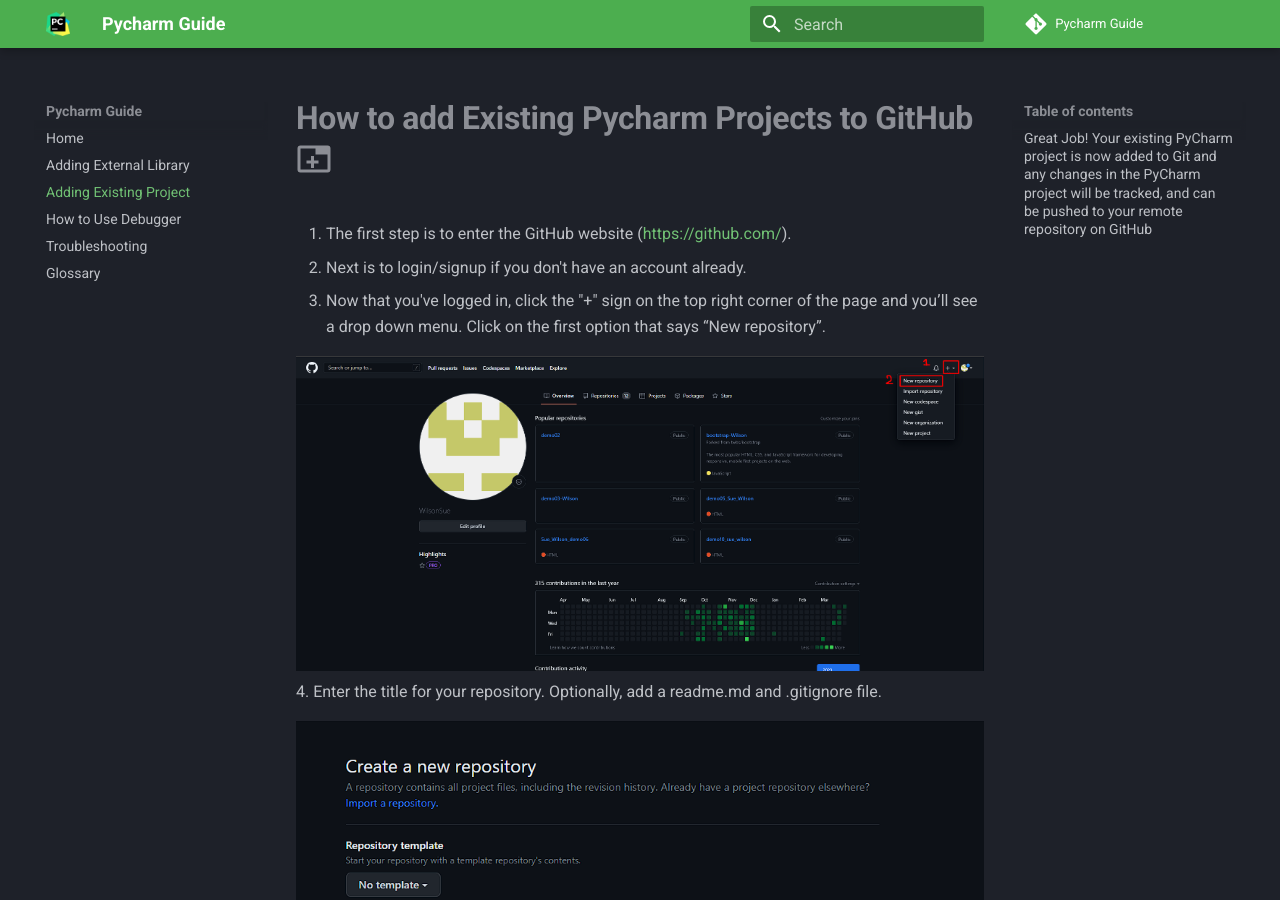
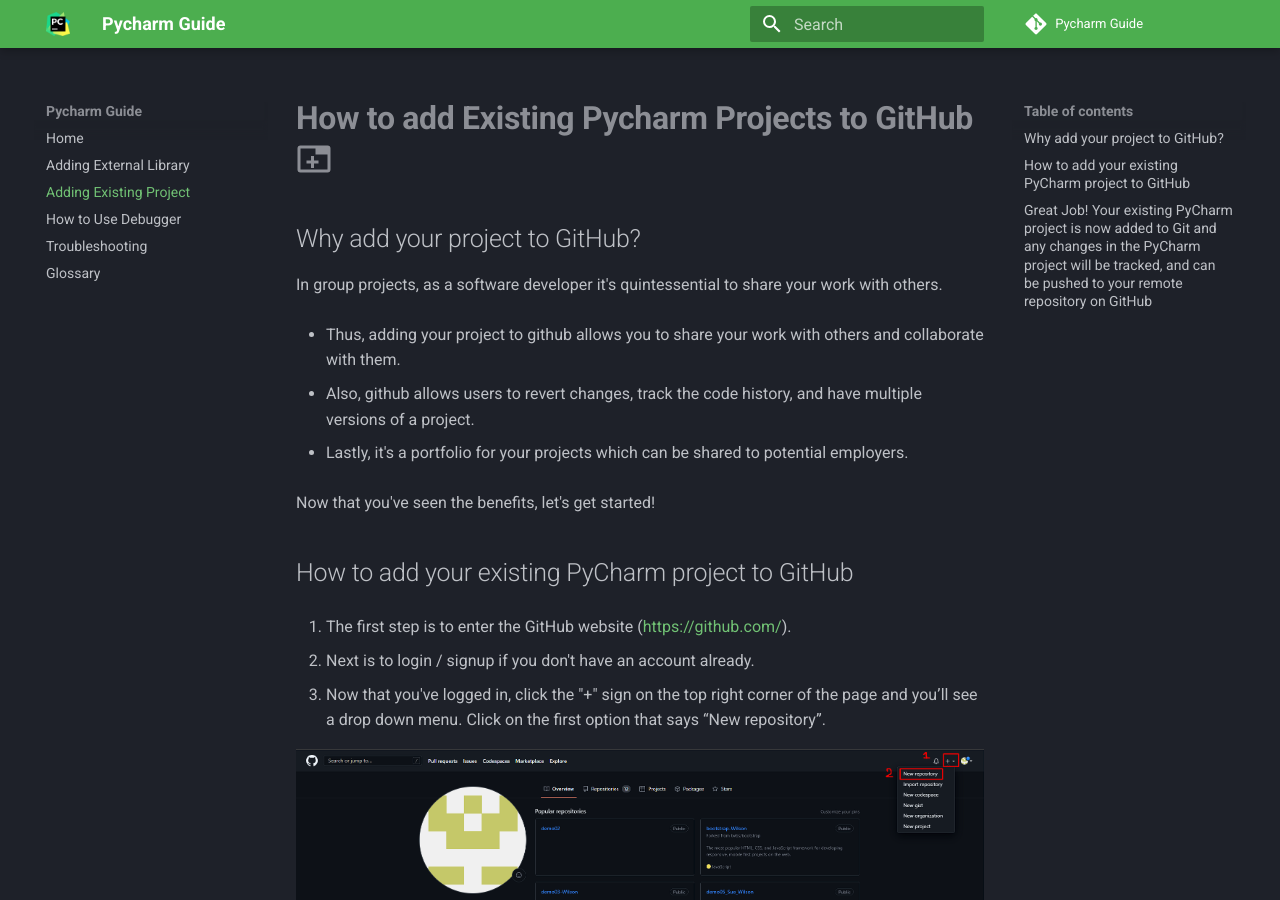
Before and after one commit to WilsonSue/CommUserGuide, an MkDocs documentation site: the page built from docs/ExistingProject.md, in a window 1280 px wide and 900 px high. Built offline with MkDocs 1.6.1 and Material for MkDocs 9.7.7, drawn with Linux system fonts in a browser that asks for light colours; emoji names are drawn with the system emoji font; comment, search, counter and statistics services are not loaded.

```diff
--- a/docs/ExistingProject.md
+++ b/docs/ExistingProject.md
@@ -1,7 +1,22 @@
 # **How to add Existing Pycharm Projects to GitHub :material-tab-plus:**
 
+## Why add your project to GitHub?
+
+In group projects, as a software developer it's quintessential to share your work with others.
+
+- Thus, adding your project to github allows you to share your work with others and collaborate with them.
+
+- Also, github allows users to revert changes, track the code history, and have multiple versions of a project.
+
+- Lastly, it's a portfolio for your projects which can be shared to potential employers.
+
+Now that you've seen the benefits, let's get started!
+
+## How to add your existing PyCharm project to GitHub
+
 1. The first step is to enter the GitHub website (<https://github.com/>).
-2. Next is to login/signup if you don't have an account already.
+
+2. Next is to login / signup if you don't have an account already.
 3. Now that you've logged in, click the "+" sign on the top right corner of the page and you’ll see a drop down menu. Click on the first option that says  “New repository”.
 
 ![New Repository](ExistingProject1.png)
```
